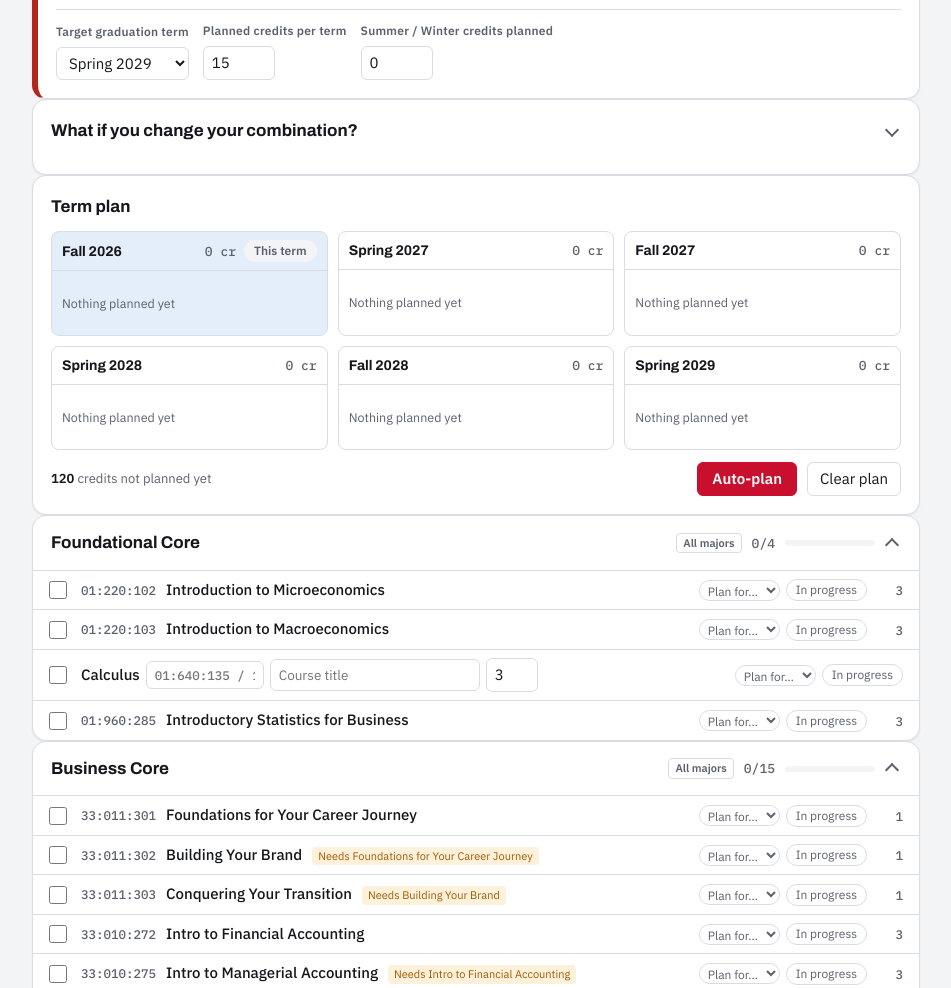
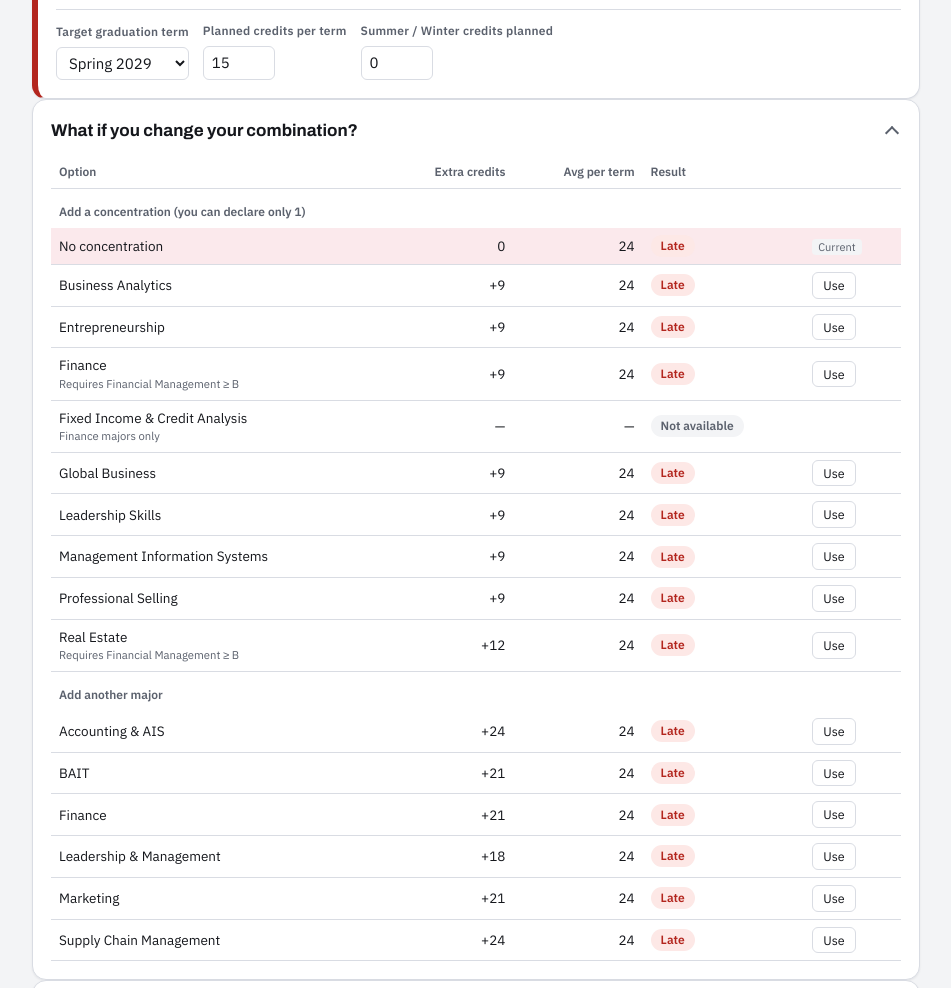
Before and after one commit to Bo-Bruce/rbs-graduation-tracker, a plain HTML site: page index.html in a window 1280 px wide. Shown: the part 1008-1996 px from the top of the page, without its empty margins (164-1115 px from the left). Drawn offline with Linux system fonts and the light colour scheme.

Commit message:
Expand everything by default (what-if, requirement sections, elective lists)
Users can still collapse any block; their choice is remembered for the session.

Co-Authored-By: Claude Opus 5.5 <noreply@anthropic.com>

```diff
--- a/index.html
+++ b/index.html
@@ -1160,13 +1160,13 @@ function rowHTML(code, sec, x){
 function secHTML(sec){
   const kind = t('k_'+sec.kind);
   const sk = 'sec-'+sec.id, full = sec.done >= sec.tot;
-  const open = openSet[sk] != null ? openSet[sk] : !full;
+  const open = openSet[sk] != null ? openSet[sk] : true;
   let h = '<details class="card sec'+(full?' full':'')+'" data-pick="'+sk+'"'+(open?' open':'')+'><summary><h2>'+esc(sec.title)+'</h2><span class="kind">'+kind+'</span><span class="cnt">'+sec.done+'/'+sec.tot+'</span>'+
     '<span class="bar mini"><i class="d" style="width:'+(100*sec.done/sec.tot)+'%"></i><i class="p" style="width:'+(100*sec.prog/sec.tot)+'%"></i></span></summary>';
   if (sec.note && sec.note.trim()) h += '<p class="secnote">'+esc(sec.note.trim())+'</p>';
   for (const it of sec.items){
     if (it.k==='p'){
-      const open = openSet[it.id] != null ? openSet[it.id] : (it.opts.length <= 6);
+      const open = openSet[it.id] != null ? openSet[it.id] : true;
       const lv = it.left===0 ? (it.done>=it.need ? 'good' : 'tight') : 'na';
       h += '<details class="pick" data-pick="'+it.id+'"'+(open?' open':'')+'><summary><h3>'+esc(it.title)+'</h3><span class="tag">'+t('pick', it.opts.length, it.need)+'</span><span class="pill '+lv+'">'+it.taken.length+'/'+it.need+'</span></summary>';
       if (it.note) h += '<p class="pnote">'+esc(it.note)+'</p>';
@@ -1202,7 +1202,7 @@ function whatIfHTML(base, cur){
       rows.push(line(MAJORS[m], c2, false, '', 'major', m));
     }
   }
-  return '<details class="card wi" data-pick="whatif"'+(openSet.whatif ? ' open' : '')+'><summary><h2>'+t('wi_h')+'</h2></summary><div class="tw"><table><thead><tr><th>'+t('th_plan')+'</th><th class="n">'+t('th_extra')+'</th><th class="n">'+t('th_avg')+'</th><th>'+t('th_res')+'</th><th></th></tr></thead><tbody>'+rows.join('')+'</tbody></table></div></details>';
+  return '<details class="card wi" data-pick="whatif"'+(openSet.whatif !== false ? ' open' : '')+'><summary><h2>'+t('wi_h')+'</h2></summary><div class="tw"><table><thead><tr><th>'+t('th_plan')+'</th><th class="n">'+t('th_extra')+'</th><th class="n">'+t('th_avg')+'</th><th>'+t('th_res')+'</th><th></th></tr></thead><tbody>'+rows.join('')+'</tbody></table></div></details>';
 }
 function render(){
   const app = document.getElementById('app'); if (!app) return;
```
